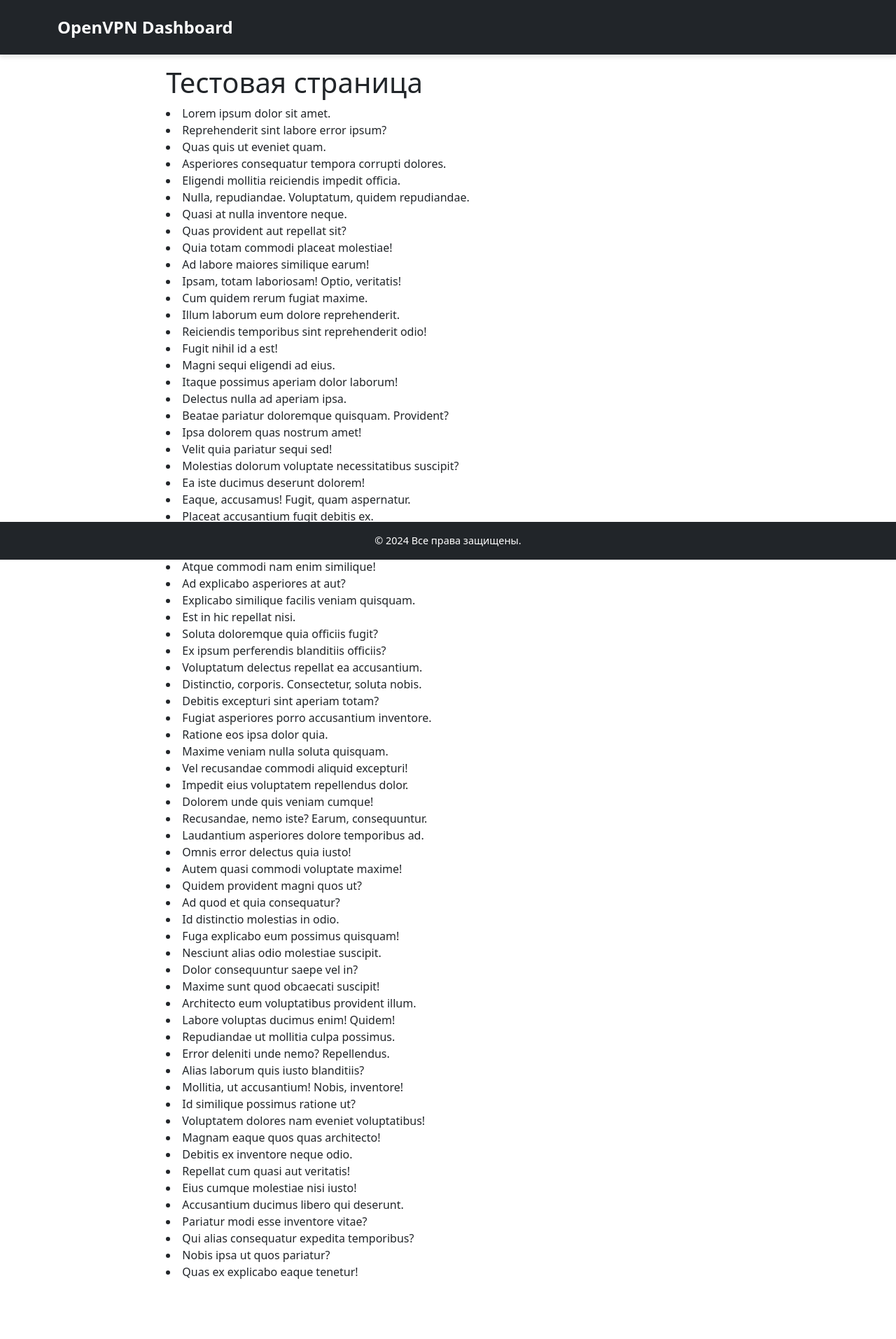
After one commit to TheMurmabis/StatusOpenVPN, a Flask app: page /test in a window 1280 px wide. The commit adds this page. Shown: the whole page at 70% size. Run offline with Flask 3, Linux system fonts and the light colour scheme.

Commit message:
Fix_241006

```diff
--- a/app.py
+++ b/app.py
@@ -69,12 +69,12 @@ def read_csv(file_path, protocol):
 
 @app.route('/')
 def index():
-    udp_clients, udp_received, udp_sent = read_csv('/etc/openvpn/server/logs/antizapret-udp-status.log', 'UDP')
-    tcp_clients, tcp_received, tcp_sent = read_csv('/etc/openvpn/server/logs/antizapret-tcp-status.log', 'TCP')
+    #udp_clients, udp_received, udp_sent = read_csv('/etc/openvpn/server/logs/antizapret-udp-status.log', 'UDP')
+    #tcp_clients, tcp_received, tcp_sent = read_csv('/etc/openvpn/server/logs/antizapret-tcp-status.log', 'TCP')
 
     #Для проверки
-    #udp_clients, udp_received, udp_sent = read_csv('antizapret-udp-status.log', 'UDP')
-    #tcp_clients, tcp_received, tcp_sent = read_csv('antizapret-tcp-status.log', 'TCP')
+    udp_clients, udp_received, udp_sent = read_csv('antizapret-udp-status.log', 'UDP')
+    tcp_clients, tcp_received, tcp_sent = read_csv('antizapret-tcp-status.log', 'TCP')
 
     clients = udp_clients + tcp_clients
     total_clients = len(clients)
@@ -85,6 +85,9 @@ def index():
 
     return render_template('index.html', clients=clients, total_clients_str=pluralize_clients(total_clients),
                                   total_received=total_received, total_sent=total_sent, server_ip=server_ip)
+@app.route('/test')
+def test():
+    return render_template('test.html')
 
 if __name__ == '__main__':
     app.run(debug=True, host='0.0.0.0', port=1234)
--- a/static/styles.css
+++ b/static/styles.css
@@ -1,48 +1,60 @@
-/* Стиль для сайдбара и основного контента */
-body {
-    font-size: .875rem;
+/* Закрепленный header */
+header {
+    background-color: #343a40;
+    box-shadow: 0 4px 6px rgba(0, 0, 0, 0.1);
+    position: fixed;
+    top: 0;
+    width: 100%;
+    z-index: 1000;
 }
 
-.navbar-brand {
-    padding-top: .75rem;
-    padding-bottom: .75rem;
-    background-color: rgba(0, 0, 0, .25);
-    box-shadow: inset -1px 0 0 rgba(255, 255, 255, .1);
+/* Стили для контента под header, чтобы не перекрывал шапку */
+body {
+    padding-top: 70px; /* Высота header */
 }
 
-.sidebar {
-    position: fixed;
-    top: 0;
-    bottom: 0;
-    left: 0;
-    z-index: 100;
-    padding: 48px 0 0;
-    box-shadow: inset -1px 0 0 rgba(0, 0, 0, .1);
+header a.navbar-brand {
+    font-size: 1.5rem;
+    font-weight: bold;
 }
 
-.sidebar-sticky {
-    position: sticky;
-    top: 0;
-    height: calc(100vh - 48px);
-    padding-top: .5rem;
-    overflow-x: hidden;
-    overflow-y: auto;
+header form input {
+    border: 2px solid #fff;
+    background-color: #495057;
+    color: #fff;
 }
 
-.table-responsive {
-    margin-top: 20px;
+header form input::placeholder {
+    color: #adb5bd;
 }
 
-.table thead th {
-    vertical-align: bottom;
-    border-bottom: 2px solid #dee2e6;
+header form button {
+    border: 2px solid #fff;
+    background-color: #343a40;
+    color: #fff;
 }
 
-.table tbody tr {
-    border-top: 1px solid #dee2e6;
+/* Закрепленный footer */
+footer {
+    background-color: #343a40;
+    color: #adb5bd;
+    font-size: 0.9rem;
+    position: fixed;
+    bottom: 0;
+    width: 100%;
+    z-index: 1000;
 }
 
-.table-dark {
-    background-color: #343a40;
-    color: white;
+/* Стили для контента над футером, чтобы не перекрывал его */
+body {
+    padding-bottom: 60px; /* Высота footer */
 }
+
+footer a {
+    color: #adb5bd;
+    text-decoration: none;
+}
+
+footer a:hover {
+    color: #fff;
+}
--- a/templates/base.html
+++ b/templates/base.html
@@ -7,35 +7,34 @@
     <link rel="icon" href="{{ url_for('static', filename='favicon.ico') }}" type="image/x-icon">
     <!-- Bootstrap CSS -->
     <link href="https://cdn.jsdelivr.net/npm/bootstrap@5.0.2/dist/css/bootstrap.min.css" rel="stylesheet">
-    <link href="{{ url_for('static', filename='dashboard.css') }}" rel="stylesheet">
+    <link href="{{ url_for('static', filename='styles.css') }}" rel="stylesheet">
+
 </head>
 <body>
-
-    <!-- Верхняя панель навигации -->
-    <header class="navbar navbar-dark sticky-top bg-dark flex-md-nowrap p-0 shadow">
-        <a class="navbar-brand col-md-3 col-lg-2 me-0 px-3" href="#">OpenVPN Dashboard</a>
-        <button class="navbar-toggler position-absolute d-md-none collapsed" type="button" data-bs-toggle="collapse" data-bs-target="#sidebarMenu" aria-controls="sidebarMenu" aria-expanded="false" aria-label="Toggle navigation">
-            <span class="navbar-toggler-icon"></span>
-        </button>
-        <input class="form-control form-control-dark w-100" type="text" placeholder="Поиск" aria-label="Search">
+      <!-- Шапка сайта -->
+    <header class="bg-dark text-white py-3 mb-4">
+      <div class="container d-flex justify-content-between align-items-center">
+          <a class="navbar-brand text-white" href="/">OpenVPN Dashboard</a>
+      </div>
   </header>
 
+  <!-- Основной контент с сайдбаром
   <div class="container-fluid">
       <div class="row">
-            <!-- Sidebar -->
+           Сайдбар
           <nav id="sidebarMenu" class="col-md-3 col-lg-2 d-md-block bg-light sidebar collapse">
               <div class="position-sticky pt-3">
                   <ul class="nav flex-column">
                       <li class="nav-item">
-                            <a class="nav-link active" aria-current="page" href="#">
+                          <a class="nav-link active" href="/">
                               <span data-feather="home"></span>
                               Главная
                           </a>
                       </li>
                       <li class="nav-item">
-                            <a class="nav-link" href="#">
+                          <a class="nav-link" href="/test">
                               <span data-feather="file"></span>
-                                Отчеты
+                              Тест
                           </a>
                       </li>
                       <li class="nav-item">
@@ -52,16 +51,26 @@
                       </li>
                   </ul>
               </div>
-            </nav>
+          </nav>-->
 
-            <!-- Main content -->
-            <main class="col-md-9 ms-sm-auto col-lg-10 px-md-4">
-                <!-- Здесь будет специфический контент для каждой страницы -->
+          <!-- Основная секция -->
+          <main class="col-md-9 ms-sm-auto col-lg-10 px-md-4 py-4">
+
+              <div class="content">
+                  <!-- Здесь будет контент -->
                   {% block content %}
                   {% endblock %}
+              </div>
           </main>
       </div>
   </div>
+
+  <!-- Футер -->
+  <footer class="bg-dark text-white text-center py-3 mt-4">
+      <div class="container">
+          © 2024 Все права защищены.
+      </div>
+  </footer>
 
   <!-- Bootstrap JS Bundle with Popper -->
   <script src="https://cdn.jsdelivr.net/npm/bootstrap@5.0.2/dist/js/bootstrap.bundle.min.js"></script>
--- /dev/null
+++ b/templates/test.html
@@ -0,0 +1,77 @@
+{% extends "base.html" %}
+
+{% block title %}Список клиентов OpenVPN{% endblock %}
+
+{% block content %}
+<h1> Тестовая страница </h1>
+<li>Lorem ipsum dolor sit amet.</li>
+<li>Reprehenderit sint labore error ipsum?</li>
+<li>Quas quis ut eveniet quam.</li>
+<li>Asperiores consequatur tempora corrupti dolores.</li>
+<li>Eligendi mollitia reiciendis impedit officia.</li>
+<li>Nulla, repudiandae. Voluptatum, quidem repudiandae.</li>
+<li>Quasi at nulla inventore neque.</li>
+<li>Quas provident aut repellat sit?</li>
+<li>Quia totam commodi placeat molestiae!</li>
+<li>Ad labore maiores similique earum!</li>
+<li>Ipsam, totam laboriosam! Optio, veritatis!</li>
+<li>Cum quidem rerum fugiat maxime.</li>
+<li>Illum laborum eum dolore reprehenderit.</li>
+<li>Reiciendis temporibus sint reprehenderit odio!</li>
+<li>Fugit nihil id a est!</li>
+<li>Magni sequi eligendi ad eius.</li>
+<li>Itaque possimus aperiam dolor laborum!</li>
+<li>Delectus nulla ad aperiam ipsa.</li>
+<li>Beatae pariatur doloremque quisquam. Provident?</li>
+<li>Ipsa dolorem quas nostrum amet!</li>
+<li>Velit quia pariatur sequi sed!</li>
+<li>Molestias dolorum voluptate necessitatibus suscipit?</li>
+<li>Ea iste ducimus deserunt dolorem!</li>
+<li>Eaque, accusamus! Fugit, quam aspernatur.</li>
+<li>Placeat accusantium fugit debitis ex.</li>
+<li>Dicta, aut ratione? Accusamus, harum.</li>
+<li>Deleniti dolorum modi necessitatibus labore?</li>
+<li>Atque commodi nam enim similique!</li>
+<li>Ad explicabo asperiores at aut?</li>
+<li>Explicabo similique facilis veniam quisquam.</li>
+<li>Est in hic repellat nisi.</li>
+<li>Soluta doloremque quia officiis fugit?</li>
+<li>Ex ipsum perferendis blanditiis officiis?</li>
+<li>Voluptatum delectus repellat ea accusantium.</li>
+<li>Distinctio, corporis. Consectetur, soluta nobis.</li>
+<li>Debitis excepturi sint aperiam totam?</li>
+<li>Fugiat asperiores porro accusantium inventore.</li>
+<li>Ratione eos ipsa dolor quia.</li>
+<li>Maxime veniam nulla soluta quisquam.</li>
+<li>Vel recusandae commodi aliquid excepturi!</li>
+<li>Impedit eius voluptatem repellendus dolor.</li>
+<li>Dolorem unde quis veniam cumque!</li>
+<li>Recusandae, nemo iste? Earum, consequuntur.</li>
+<li>Laudantium asperiores dolore temporibus ad.</li>
+<li>Omnis error delectus quia iusto!</li>
+<li>Autem quasi commodi voluptate maxime!</li>
+<li>Quidem provident magni quos ut?</li>
+<li>Ad quod et quia consequatur?</li>
+<li>Id distinctio molestias in odio.</li>
+<li>Fuga explicabo eum possimus quisquam!</li>
+<li>Nesciunt alias odio molestiae suscipit.</li>
+<li>Dolor consequuntur saepe vel in?</li>
+<li>Maxime sunt quod obcaecati suscipit!</li>
+<li>Architecto eum voluptatibus provident illum.</li>
+<li>Labore voluptas ducimus enim! Quidem!</li>
+<li>Repudiandae ut mollitia culpa possimus.</li>
+<li>Error deleniti unde nemo? Repellendus.</li>
+<li>Alias laborum quis iusto blanditiis?</li>
+<li>Mollitia, ut accusantium! Nobis, inventore!</li>
+<li>Id similique possimus ratione ut?</li>
+<li>Voluptatem dolores nam eveniet voluptatibus!</li>
+<li>Magnam eaque quos quas architecto!</li>
+<li>Debitis ex inventore neque odio.</li>
+<li>Repellat cum quasi aut veritatis!</li>
+<li>Eius cumque molestiae nisi iusto!</li>
+<li>Accusantium ducimus libero qui deserunt.</li>
+<li>Pariatur modi esse inventore vitae?</li>
+<li>Qui alias consequatur expedita temporibus?</li>
+<li>Nobis ipsa ut quos pariatur?</li>
+<li>Quas ex explicabo eaque tenetur!</li>
+{% endblock %}
```
Also changed, not shown: templates/index.html (+12 -13 lines). Lines whose indentation alone changed are shown as unchanged.
